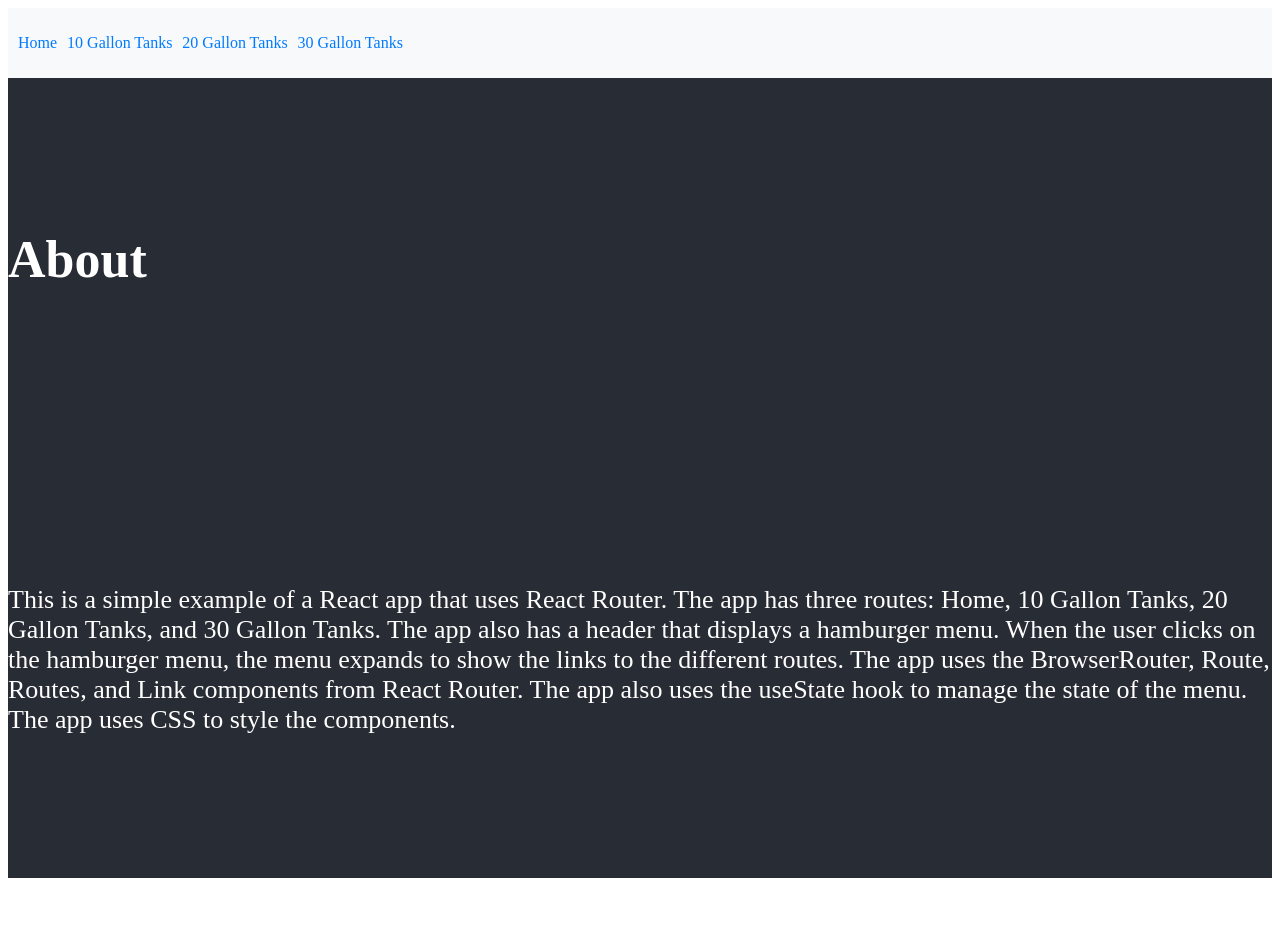
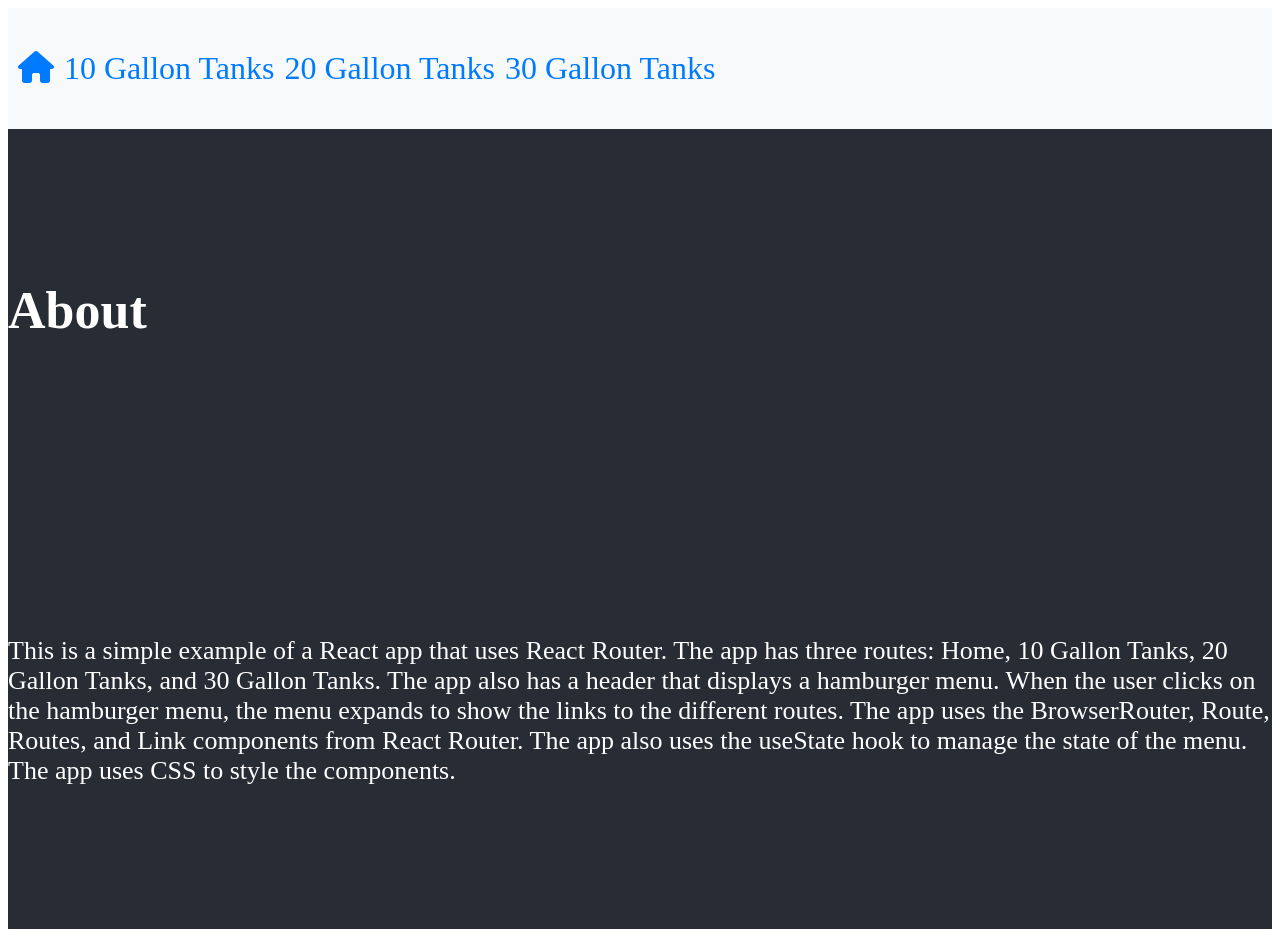
Before and after one commit to Faz131/my-aquariums, a React (Create React App) app: page / in a window 1280 px wide. Before the commit the page ends 886 px from the top, so only its background shows below. Built offline with nearby package versions, Linux system fonts and the light colour scheme.

Commit message:
Added some stylying to headers and changed home icon to a home

```diff
--- a/public/index.html
+++ b/public/index.html
@@ -3,6 +3,7 @@
   <head>
     <meta charset="utf-8" />
     <link rel="icon" href="%PUBLIC_URL%/favicon.ico" />
+    <link rel="stylesheet" href="https://cdnjs.cloudflare.com/ajax/libs/font-awesome/6.0.0-beta3/css/all.min.css">
     <meta name="viewport" content="width=device-width, initial-scale=1" />
     <meta name="theme-color" content="#000000" />
     <meta
--- a/src/components/headers.js
+++ b/src/components/headers.js
@@ -10,13 +10,13 @@ function Header() {
   }
   return (
     <>
-    <header>
-      <nav>
+    <header >
         <div className="hamburger" onClick={toggleMenu}>
         &#9776;
         </div>
+      <nav >
         <ul className={isOpen ? 'nav-links open' : 'nav-links'}>
-          <li><Link to="/">Home</Link></li>
+          <li><Link to="/" className='fas fa-home'></Link></li>
           <li><Link to="/10gallon">10 Gallon Tanks</Link></li>
           <li><Link to="/20gallon">20 Gallon Tanks</Link></li>
           <li><Link to="/30gallon">30 Gallon Tanks</Link></li>
--- a/src/style/headerStyle.css
+++ b/src/style/headerStyle.css
@@ -7,7 +7,9 @@ nav {
   display: flex;
   justify-content: space-between;
   align-items: center;
+
 }
+
 
 .hamburger {
   display: none;
@@ -19,6 +21,8 @@ nav {
   list-style-type: none;
   padding: 0;
   display: flex;
+  font-size: 32px;
+
 }
 
 .nav-links li {
@@ -53,3 +57,12 @@ nav {
     margin: 10px 0;
   }
 }
+
+.Home{
+  color: green;
+  font-size: 18px;
+  margin: 10px 0;
+  padding: 5px;
+  border: 1px solid #ccc;
+  border-radius: 5px;
+}
```
